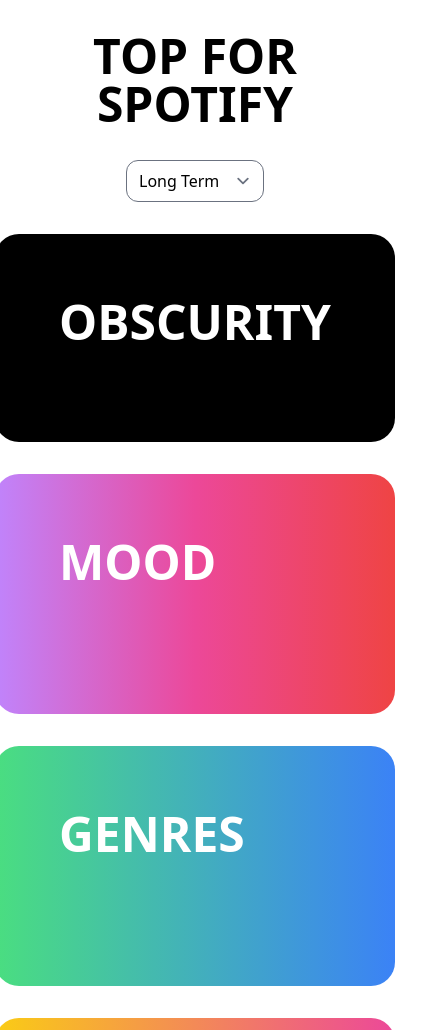
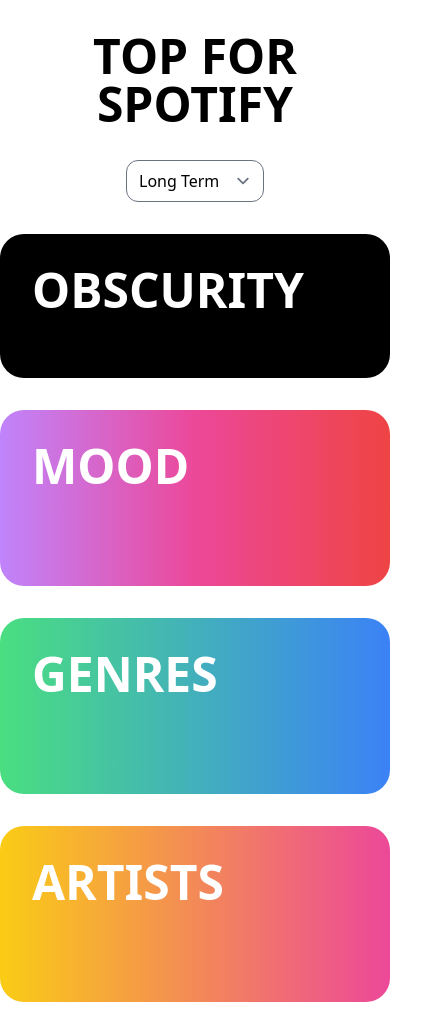
Before and after one commit to mq1/top-for-spotify, an Astro site: page /me in a window 390 px wide. Shown: the top 1030 px of the page, 427 px wide, since content can reach past the window. Built offline with nearby package versions, Linux system fonts and the light colour scheme; Astro itself is replaced by a stand-in of ours; no server answers.

Commit message:
💄 Mobile style fixes

```diff
--- a/src/components/ArtistsContainer.astro
+++ b/src/components/ArtistsContainer.astro
@@ -3,7 +3,7 @@
 ---
 
 <div
-    class="p-16 rounded-3xl w-full flex flex-col gap-y-16 bg-gradient-to-r from-yellow-400 to-pink-500 font-bold uppercase"
+    class="p-8 sm:p-16 rounded-3xl w-full flex flex-col gap-y-16 bg-gradient-to-r from-yellow-400 to-pink-500 font-bold uppercase"
 >
     <h2 class="text-5xl sm:text-7xl text-white">Artists</h2>
     <div class="grid grid-cols-1 sm:grid-cols-3 gap-4 sm:gap-y-16">
--- a/src/components/GenresContainer.astro
+++ b/src/components/GenresContainer.astro
@@ -3,7 +3,7 @@
 ---
 
 <div
-    class="p-16 rounded-3xl w-full flex flex-col gap-y-16 bg-gradient-to-r from-green-400 to-blue-500 font-bold text-white uppercase"
+    class="p-8 sm:p-16 rounded-3xl w-full flex flex-col gap-y-16 bg-gradient-to-r from-green-400 to-blue-500 font-bold text-white uppercase"
 >
     <h2 class="text-5xl sm:text-7xl">Genres</h2>
     <ol class="list-decimal text-left leading-loose text-2xl ml-8">
--- a/src/components/MoodContainer.astro
+++ b/src/components/MoodContainer.astro
@@ -5,7 +5,7 @@
 import Happiness from './Happiness.svelte';
 ---
 
-<div class="p-16 rounded-3xl w-full flex flex-col gap-y-16 bg-gradient-to-r from-purple-400 via-pink-500 to-red-500 font-bold text-white uppercase">
+<div class="p-8 sm:p-16 rounded-3xl w-full flex flex-col gap-y-16 bg-gradient-to-r from-purple-400 via-pink-500 to-red-500 font-bold text-white uppercase">
     <h2 class="text-5xl sm:text-7xl">Mood</h2>
     <div class="flex flex-col gap-y-4">
         <Acousticness client:only />
--- a/src/components/ObscurityContainer.astro
+++ b/src/components/ObscurityContainer.astro
@@ -2,7 +2,7 @@
 import Obscurity from './Obscurity.svelte';
 ---
 
-<div class="bg-black text-white p-16 rounded-3xl w-full">
+<div class="bg-black text-white p-8 sm:p-16 rounded-3xl w-full">
     <h2 class="text-5xl sm:text-7xl uppercase font-bold mb-8">Obscurity</h2>
     <Obscurity client:only />
 </div>
--- a/src/components/TracksContainer.astro
+++ b/src/components/TracksContainer.astro
@@ -3,7 +3,7 @@
 ---
 
 <div
-	class="p-16 rounded-3xl w-full flex flex-col gap-y-16 bg-gradient-to-r from-pink-400 via-blue-500 to-green-500 font-bold uppercase"
+	class="p-8 sm:p-16 rounded-3xl w-full flex flex-col gap-y-16 bg-gradient-to-r from-pink-400 via-blue-500 to-green-500 font-bold uppercase"
 >
 	<h2 class="text-5xl sm:text-7xl text-white">Tracks</h2>
 	<div class="grid grid-cols-1 sm:grid-cols-3 gap-4 sm:gap-y-16">
--- a/src/pages/me.astro
+++ b/src/pages/me.astro
@@ -9,8 +9,8 @@
 ---
 
 <Layout title="Top for Spotify | My stats">
-	<main class="flex flex-col items-center gap-y-8 m-8 max-w-5xl">
-        <a href="/" class="hover:scale-105 transition transform-gpu ease-in-out">
+	<main class="flex flex-col items-center gap-y-8 sm:m-8 max-w-5xl">
+        <a href="/" class="hover:scale-105 transition transform-gpu ease-in-out mt-8">
             <h1 class="text-5xl uppercase font-bold text-center">Top for Spotify</h1>
         </a>
         <TimeRangeSelector client:load />
```
